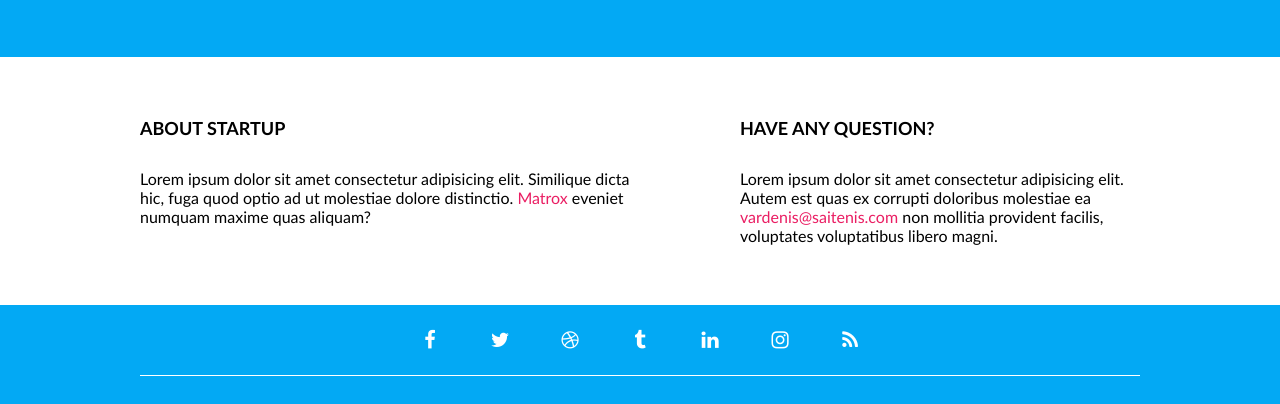
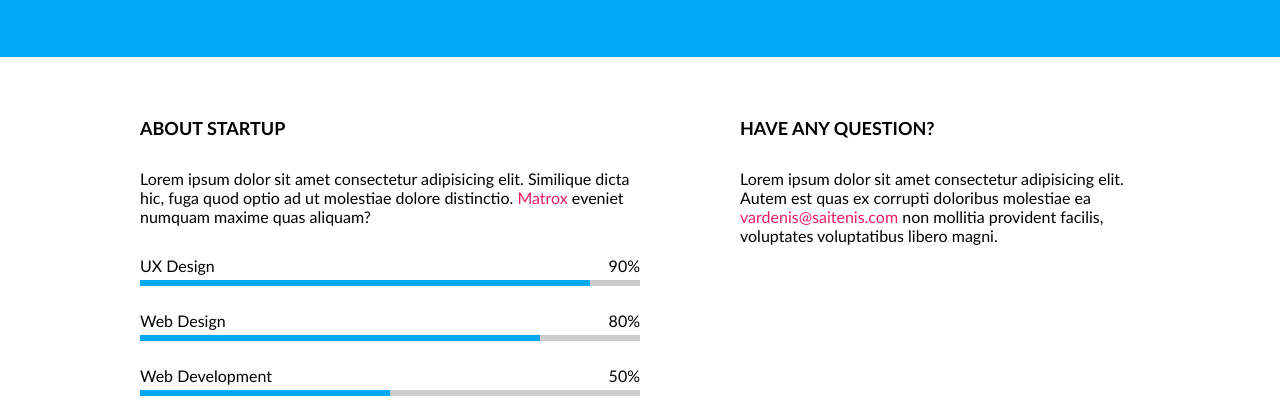
Before and after one commit to Zukauskas/04-coming-soon, a website: page index.html in a window 1280 px wide. Shown: the part 396-800 px from the top of the page. Drawn offline with Linux system fonts and the light colour scheme.

Commit message:
Add progress bars and their design

```diff
--- /dev/null
+++ b/css/components/progress-bar.css
@@ -0,0 +1,27 @@
+.progress-bar-list {
+    display: flex;
+    flex-direction: column;
+    gap: 25px;
+}
+.progress-bar-list > .progress-bar {
+    display: flex;
+    flex-direction: column;
+    gap: 5px;
+}
+.progress-bar-list > .progress-bar > .top {
+    display: flex;
+    justify-content: space-between;
+}
+.progress-bar-list .top > .label {
+}
+.progress-bar-list .top > .value {
+}
+.progress-bar-list > .progress-bar > .progress {
+    height: 6px;
+    background-color: #ccc;
+}
+.progress-bar-list .progress > .bar {
+    height: 100%;
+    width: 90%;
+    background-color: var(--main-color);
+}
--- a/index.html
+++ b/index.html
@@ -11,6 +11,7 @@
     <link rel="mask-icon" href="./favicon/safari-pinned-tab.svg" color="#5bbad5">
     <meta name="msapplication-TileColor" content="#da532c">
     <meta name="theme-color" content="#ffffff">
+    <link rel="stylesheet" href="./css/pages/home.css">
     <link rel="shortcut icon" href="./favicon.ico" type="image/x-icon">
     <!-- base -->
     <link rel="stylesheet" href="./css/base/base.css">
@@ -19,8 +20,8 @@
     <link rel="stylesheet" href="./css/3rd-party/font-awesome.min.css">
     <!-- components -->
     <link rel="stylesheet" href="./css/components/clock.css">
+    <link rel="stylesheet" href="./css/components/progress-bar.css">
     <!-- pages -->
-    <link rel="stylesheet" href="./css/pages/home.css">
     <title>Coming Soon</title>
 </head>
 <body>
@@ -55,6 +56,35 @@
             <div class="column">
                 <h2 class="section-title">About startup</h2>
                 <p class="section-description">Lorem ipsum dolor sit amet consectetur adipisicing elit. Similique dicta hic, fuga quod optio ad ut molestiae dolore distinctio. <a href="#">Matrox</a> eveniet numquam maxime quas aliquam?</p>
+                <div class="progress-bar-list">
+                    <div class="progress-bar">
+                        <div class="top">
+                            <div class="label">UX Design</div>
+                            <div class="value">90%</div>
+                        </div>
+                        <div class="progress">
+                            <div class="bar" style="width: 90%;"></div>
+                        </div>
+                    </div>
+                    <div class="progress-bar">
+                        <div class="top">
+                            <div class="label">Web Design</div>
+                            <div class="value">80%</div>
+                        </div>
+                        <div class="progress">
+                            <div class="bar" style="width: 80%;"></div>
+                        </div>
+                    </div>
+                    <div class="progress-bar">
+                        <div class="top">
+                            <div class="label">Web Development</div>
+                            <div class="value">50%</div>
+                        </div>
+                        <div class="progress">
+                            <div class="bar" style="width: 50%;"></div>
+                        </div>
+                    </div>
+                </div>
             </div>
             <div class="column right">
                 <h2 class="section-title">Have any question?</h2>
```
